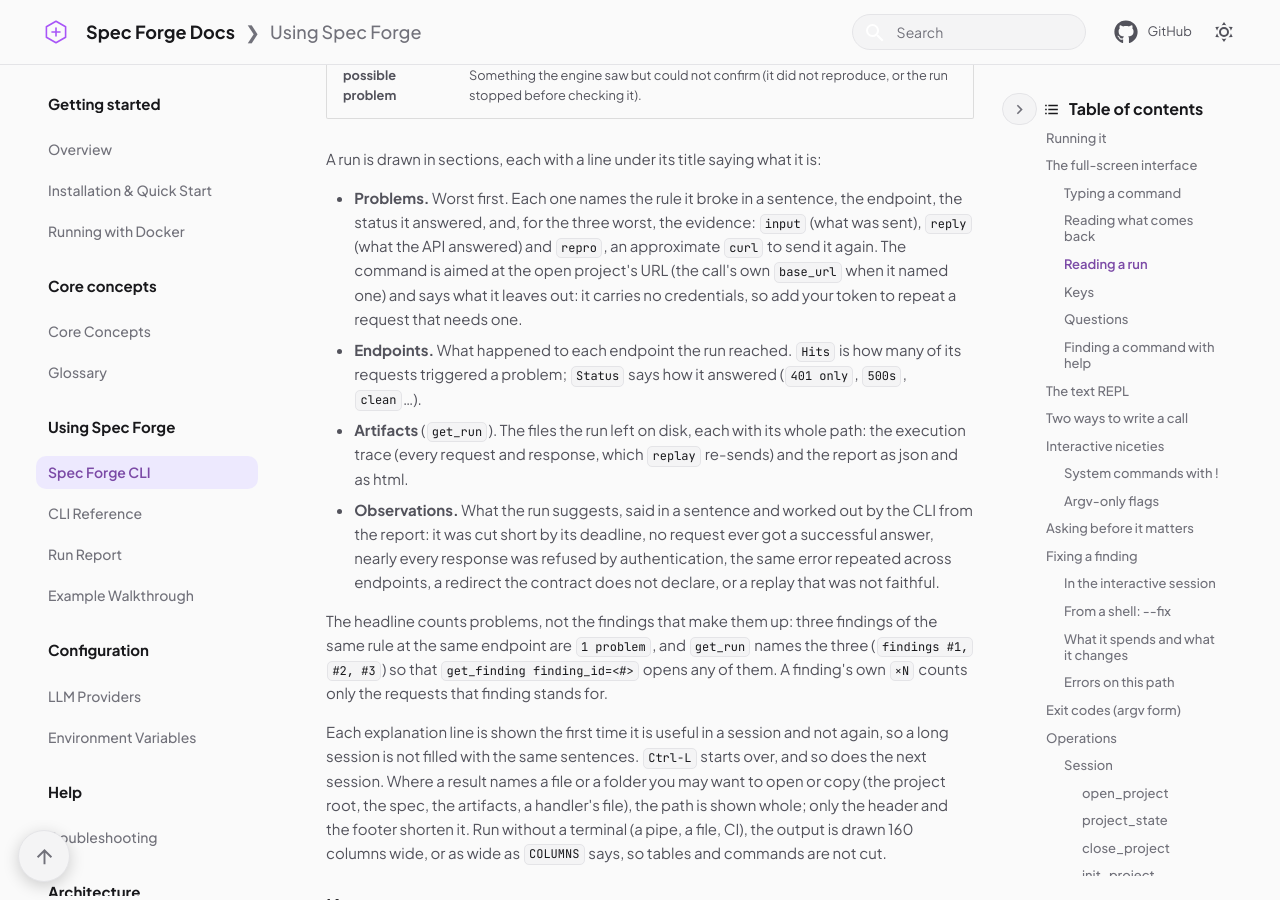
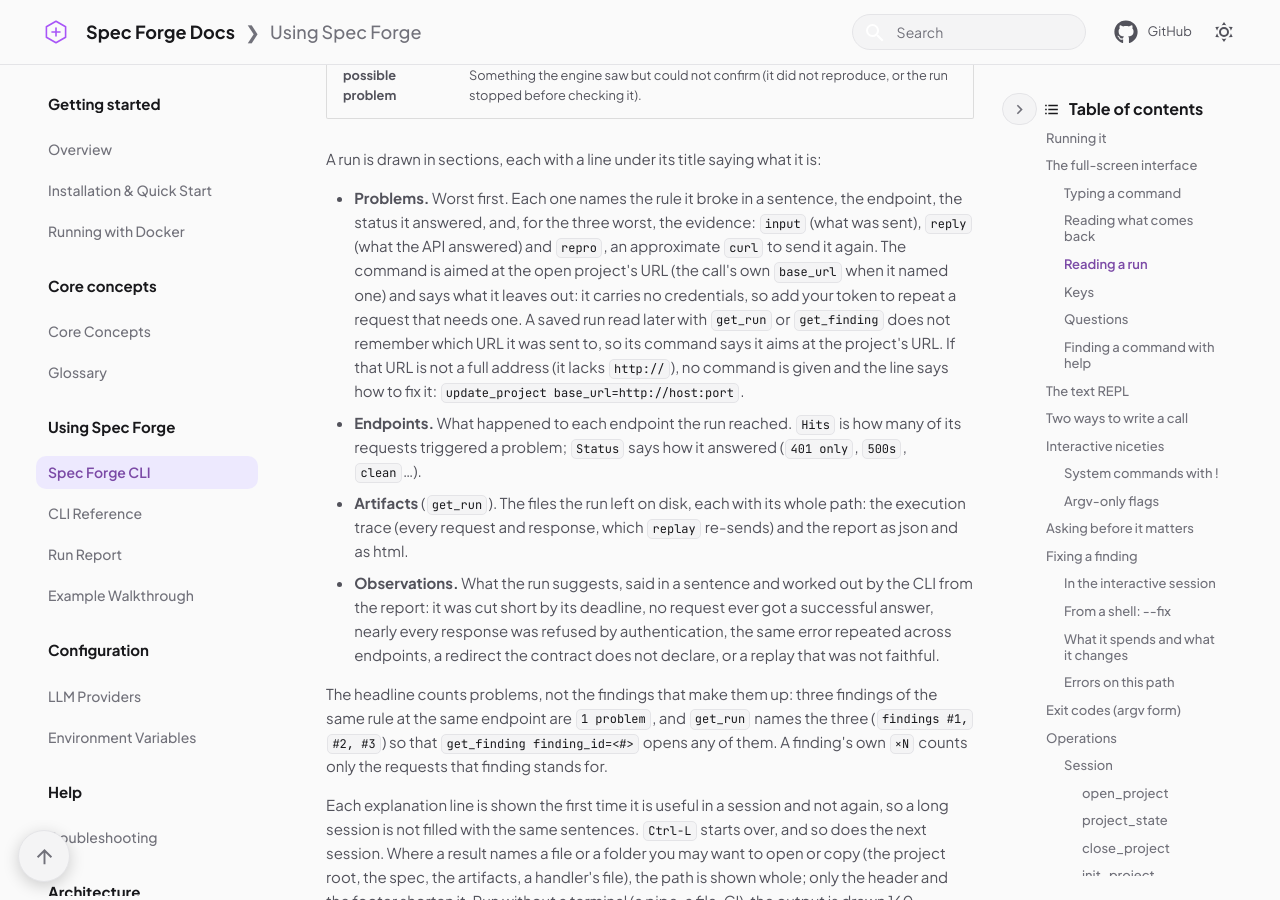
Before and after one commit to Spec-Forge-Testing/specforge-docs, an MkDocs documentation site: the page built from docs/user-guide/specforge-cli.md, in a window 1280 px wide and 900 px high, scrolled down 3193 px. Built offline with MkDocs 1.6.1 and Material for MkDocs 9.7.7, drawn with Linux system fonts in a browser that asks for light colours; comment, search, counter and statistics services are not loaded; some of the changed text lies outside the part shown.

Commit message:
docs(cli): update live counter, repro URL and counters

```diff
--- a/docs/user-guide/specforge-cli.md
+++ b/docs/user-guide/specforge-cli.md
@@ -114,6 +114,10 @@ A run is drawn in sections, each with a line under its title saying what it is:
   (what the API answered) and `repro`, an approximate `curl` to send it again. The command is
   aimed at the open project's URL (the call's own `base_url` when it named one) and says what it
   leaves out: it carries no credentials, so add your token to repeat a request that needs one.
+  A saved run read later with `get_run` or `get_finding` does not remember which URL it was sent
+  to, so its command says it aims at the project's URL. If that URL is not a full address (it
+  lacks `http://`), no command is given and the line says how to fix it:
+  `update_project base_url=http://host:port`.
 - **Endpoints.** What happened to each endpoint the run reached. `Hits` is how many of its
   requests triggered a problem; `Status` says how it answered (`401 only`, `500s`, `clean`…).
 - **Artifacts** (`get_run`). The files the run left on disk, each with its whole path: the
@@ -203,7 +207,7 @@ over a pipe, in a `dumb` terminal, on Git Bash without a pseudo-terminal, or wit
 effects is confirmed inline (see [Asking before it matters](#asking-before-it-matters)).
 
 While an operation that reports progress runs, a live line under the prompt says what is
-running — a spinner, the operation and the latest counters (`120 sent · 3 findings · 4.2s
+running — a spinner, the operation and the latest counters (`120 sent · 3 with problems · 4.2s
 elapsed`) — and goes away when it ends. With several running at once it shows the newest and
 counts the rest (`(+1 more)`). The prompt stays usable meanwhile. Events that are not counters
 (a finding, an endpoint starting) are still printed above it. The line needs a terminal that can
@@ -517,7 +521,7 @@ last run: run #12 completed · 2 problems · 2026-10-27 14:42
 | `target` | The `base_url` the project declares, or `not set`. |
 | `model` | The model inference asks first, or `not chosen`. Left out when the core could not be asked. |
 | `history` | The analyses and runs the store holds for the project. Left out when it holds none. |
-| `last run` | Id, status, confirmed problems and time of the latest run. Left out when there is none. |
+| `last run` | Id, status, confirmed problems and time of the latest run. The problems are counted as `get_run` counts them, so both say the same number. Left out when there is none; the count alone is left out when the run could not be read. |
 
 What the project lacks is shown in yellow, and the line under the card names
 the call that fills it, in the order to give them: `load_contract` (or
@@ -530,7 +534,7 @@ not loaded` is honest, not an error) — load one explicitly with
 [`load_contract`](#load_contract).
 
 The model and the latest run are not part of the core's answer: the CLI asks
-for them right after it (`get_config`, and `list_analyses` plus `list_runs`
+for them right after it (`get_config`, and `list_analyses`, `list_runs` and `get_run`
 when the store holds runs). If any of those fails, the card is drawn without
 that line. `--json-output` prints the core's answer as it came, without them.
 
@@ -716,7 +720,7 @@ specforge ❯ fuzz base_url=http://localhost:8000 target=1
 fuzz: starting
 GET:/accounts/{id} (1/1)
 GET:/accounts/{id}: phase valid
-20/200 sent · 0 findings · 0.4s elapsed
+20 sent · 0 with problems · 0.4s elapsed
 GET:/accounts/{id}: phase boundary
 GET:/accounts/{id}: phase invalid
   ⚠  GET:/accounts/{id}: status_code_conformance (status 422)
@@ -822,9 +826,12 @@ One analysis by id — the recipe a replay names.
 
 #### `list_runs`
 
-An analysis's runs, each row already saying whether to trust its evidence. `Problems` counts
-the distinct problems a run found, and says how many were confirmed when that is not all of
-them (a run cut short leaves some unverified).
+An analysis's runs, each row already saying whether to trust its evidence. `Findings` counts
+the distinct findings the run kept, and says how many were confirmed when that is not all of
+them (a run cut short leaves some unverified). It counts findings, not problems: a listing
+cannot group them, and a problem may stand on several findings (the same rule broken at the
+same endpoint, in different phases), so `get_run` can show fewer problems than this column
+shows findings.
 
 | Flag | Type | Required | Default |
 | --- | --- | --- | --- |
```
